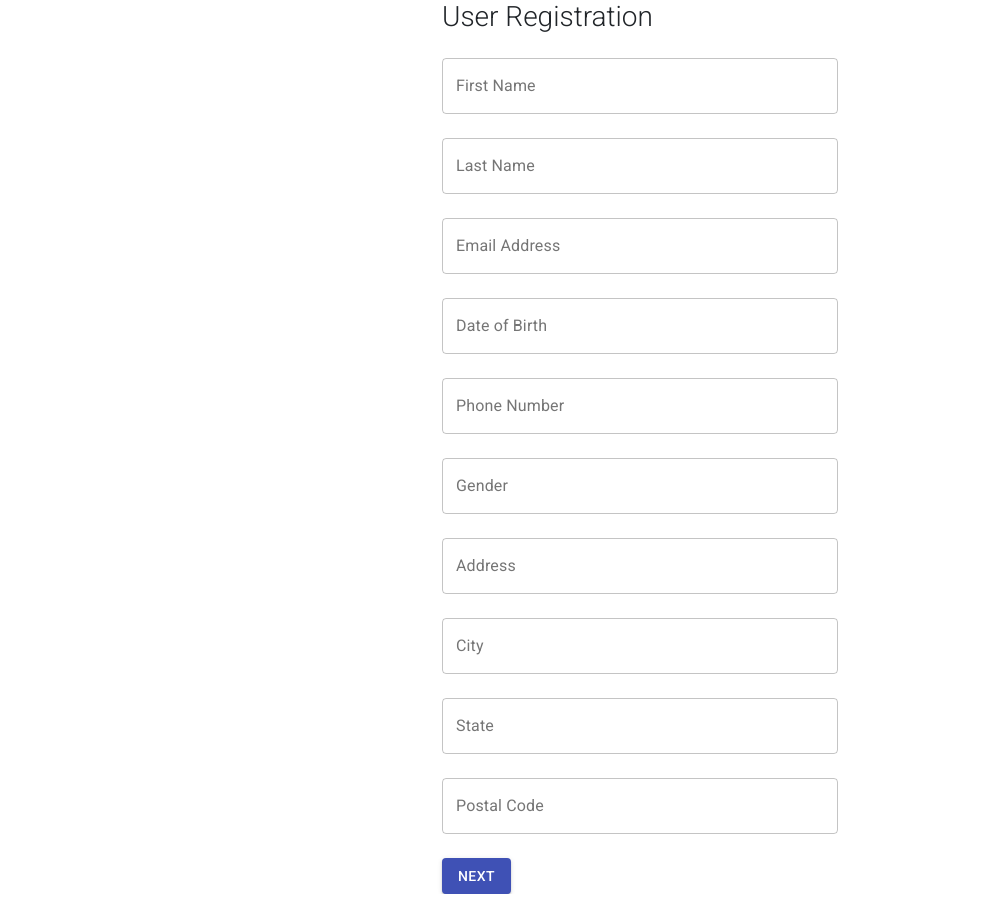
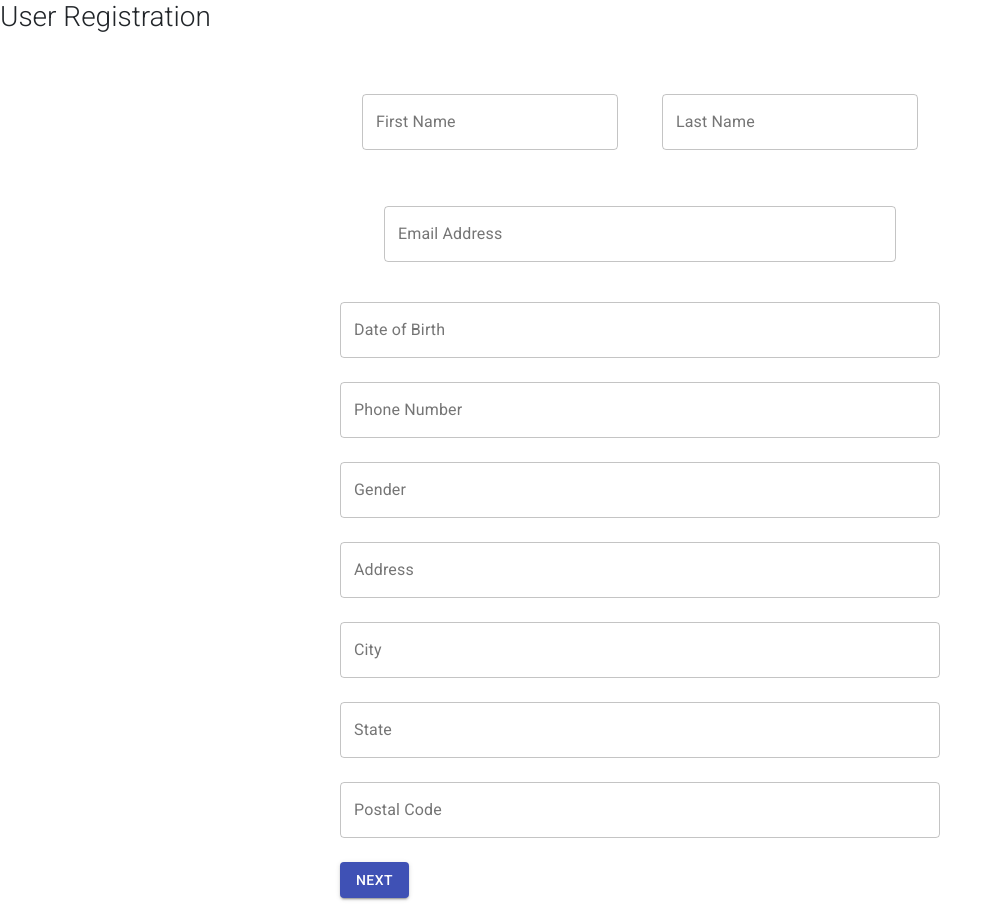
Before and after one commit to yugandhar-dev/Smart-Finance, a React (Create React App) app in the folder SmartFinances-master/SmartFinances-master/: page /signup in a window 1280 px wide. Shown: the whole page, without its empty margins (0-1001 px from the left). Before the commit the page ends 894 px from the top, so only its background shows below. Built offline with nearby package versions, Linux system fonts and the light colour scheme.

Commit message:
feat(user-signup): add material ui to user registration pages

```diff
--- a/SmartFinances-master/SmartFinances-master/src/components/signUp/StepOne.js
+++ b/SmartFinances-master/SmartFinances-master/src/components/signUp/StepOne.js
@@ -1,7 +1,31 @@
 import React from 'react';
-import Container from '@material-ui/core/Container';
+import Grid from '@material-ui/core/Grid';
 import TextField from '@material-ui/core/TextField';
 import Button from '@material-ui/core/Button';
+import InputLabel from '@material-ui/core/InputLabel';
+import FormControl from '@material-ui/core/FormControl';
+import { makeStyles } from '@material-ui/core';
+
+const useStyles = makeStyles(theme => ({
+  formControlName: {
+    margin: theme.spacing(1),
+    minWidth: '20vw',
+    backgroundColor: '#fff',
+  },
+  formControl: {
+    margin: theme.spacing(1),
+    minWidth: '40vw',
+    backgroundColor: '#fff',
+  },
+  root: {
+    width: '50vw',
+    backgroundColor: '#fff',
+    padding: '20px',
+    textAlign: 'center',
+    fontSize: '1.2rem',
+    margin: 'auto',
+  },
+}));
 
 const StepOne = ({ formData, setFormData, count, setCount }) => {
   const {
@@ -19,10 +43,13 @@ const StepOne = ({ formData, setFormData, count, setCount }) => {
 
   const handleChange = e =>
     setFormData({ ...formData, [e.target.name]: e.target.value });
-
+  const classes = useStyles();
   return (
-    <Container maxWidth="xs">
+    <div>
       <h3>User Registration</h3>
+      <Grid container className={classes.root} spacing={2}>
+        <Grid item xs={6}>
+          <FormControl variant="outlined" className={classes.formControlName}>
             <TextField
               label="First Name"
               name="firstName"
@@ -33,6 +60,10 @@ const StepOne = ({ formData, setFormData, count, setCount }) => {
               autoComplete="off"
               fullWidth
             />
+          </FormControl>
+        </Grid>
+        <Grid item xs={6}>
+          <FormControl variant="outlined" className={classes.formControlName}>
             <TextField
               label="Last Name"
               name="lastName"
@@ -43,6 +74,10 @@ const StepOne = ({ formData, setFormData, count, setCount }) => {
               autoComplete="off"
               fullWidth
             />
+          </FormControl>
+        </Grid>
+        <Grid item lg={12}>
+          <FormControl variant="outlined" className={classes.formControl}>
             <TextField
               label="Email Address"
               name="email"
@@ -53,6 +88,8 @@ const StepOne = ({ formData, setFormData, count, setCount }) => {
               autoComplete="off"
               fullWidth
             />
+          </FormControl>
+        </Grid>
         <TextField
           label="Date of Birth"
           name="dob"
@@ -132,7 +169,8 @@ const StepOne = ({ formData, setFormData, count, setCount }) => {
             Next
           </Button>
         </div>
-    </Container>
+      </Grid>
+    </div>
   );
 };
 
--- a/SmartFinances-master/SmartFinances-master/src/components/signUp/signUpForm.js
+++ b/SmartFinances-master/SmartFinances-master/src/components/signUp/signUpForm.js
@@ -1,7 +1,7 @@
 import React, { useState } from 'react';
 import StepOne from './StepOne';
 import StepTwo from './StepTwo';
-import StepThree from './StepThree';
+//import StepThree from './StepThree';
 
 const defaultData = {
   firstName: '',
@@ -14,8 +14,8 @@ const defaultData = {
   city: '',
   state: '',
   postalCode: '',
-  isEnrolled: '',
-  isWorking: '',
+  isEnrolled: false,
+  isWorking: 'None',
 };
 
 const SignUpForm = () => {
@@ -29,8 +29,6 @@ const SignUpForm = () => {
       return <StepOne {...props} />;
     case 2:
       return <StepTwo {...props} />;
-    case 3:
-      return <StepThree {...props} />;
   }
   return <div>MultiStep form</div>;
 };
```
Also changed, not shown: SmartFinances-master/SmartFinances-master/src/components/signUp/StepThree.js (deleted). Lines whose indentation alone changed are shown as unchanged.
